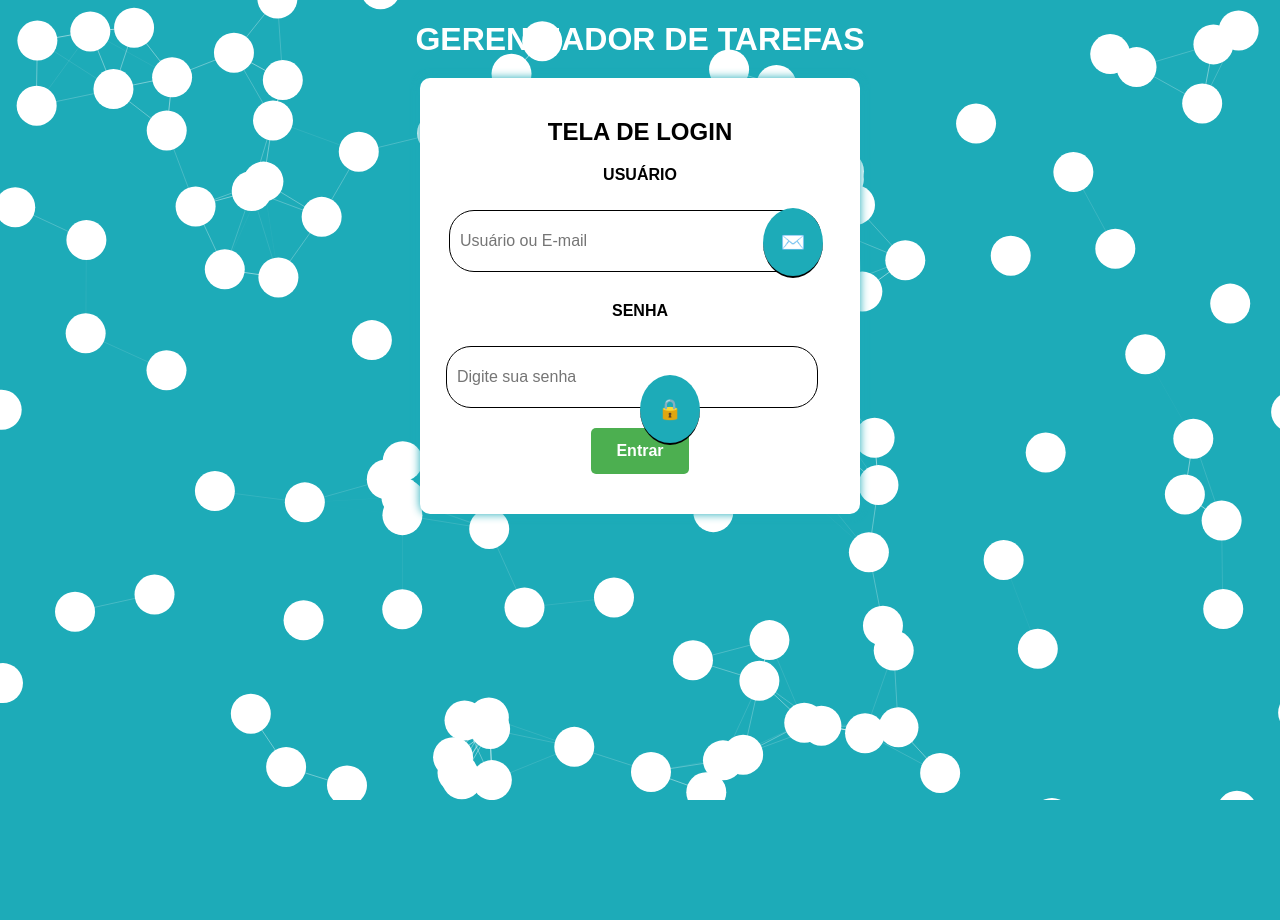
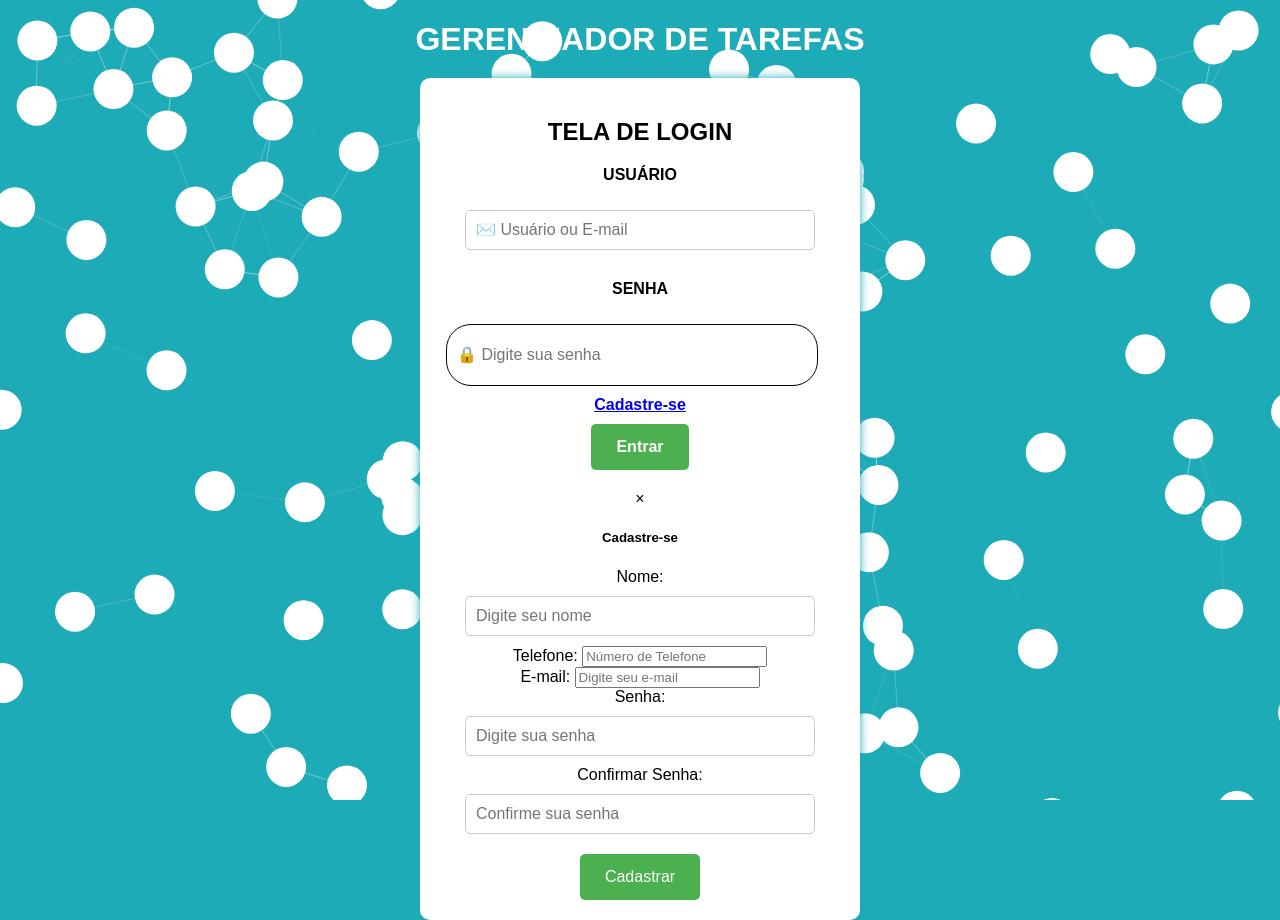
Before and after one commit to 6gusta/GERENCIADOR-DE-TAREFAS, a Flask app: page / in a window 1280 px wide. Before the commit the page ends 800 px from the top, so only its background shows below. Run offline with Flask 3, Linux system fonts and the light colour scheme.

Commit message:
Update login.html

```diff
--- a/templates/login.html
+++ b/templates/login.html
@@ -1,5 +1,9 @@
 <!DOCTYPE html>
 <html lang="en">
+<head>
+    <link rel=" icon"type="image/png" href="{{ url_for('static', filename='imagem/tasks_113292 (1).png') }}">
+
+</head>
 
 <head>
     <meta charset="UTF-8">
@@ -10,41 +14,89 @@
     <link rel="stylesheet" href="{{ url_for('static', filename='styles/estilos.css') }}">
     <script src="/static/JS/login.js"></script>
     <script src="https://cdn.jsdelivr.net/particles.js/2.0.0/particles.min.js"></script>
-    <link rel="shortcut icon" href="{{ url_for('static', filename='favicon.ico') }}" type="image/x-icon">
-
-
-
+    <link rel="stylesheet" href="https://cdnjs.cloudflare.com/ajax/libs/font-awesome/6.0.0/css/all.min.css">
+    <link rel="stylesheet" href="https://fonts.googleapis.com/css2?family=Material+Symbols+Outlined:opsz,wght,FILL,GRAD@20..48,100..700,0..1,-50..200" />
 
 
 
 </head>
-
-<body>
 <h1>GERENCIADOR DE TAREFAS</h1>
 <div id="particles-js"></div>
 <div class="container">
     <form id="login-form">
         <h2>TELA DE LOGIN</h2>
+        <label for="nomes">
+            <p><b>USUÁRIO</b></p>
 
-            <p><b>USUÁRIO</b></p>
+        </label>
+
         <div class="input-container">
-                <input type="text" id="usuario" placeholder="Usuário ou E-mail">
-                <button class="add" id="ad">✉️</button>
-            </div>
-            <p><b>SENHA</b></p>
-            <div class="senha-container">
-                <input type="password" id="senha"placeholder="Digite sua senha">
-                <button class="add" id="ad1">&#128274;</button>
-            </div>
-            <button type="button" id="botao-login"><b>Entrar</b></button>
 
 
+            <input type="text" id="nomes" placeholder="✉️ Usuário ou E-mail" autocomplete="username" required  minlength="8" size="20" >
+
+        </div>
+        <label for="senha">
+            <p><b>SENHA</b></p>
+        </label>
+        <div class="senha-container">
+            <input type="password" id="senha" placeholder="&#128274; Digite sua senha" autocomplete="current-password" required  minlength="8" size="20" >
+
+
+
+        </div>
+        <div><a href="#" id="abrirModalCadastro"><b>Cadastre-se</b></a></div>
+        <button type="button" id="botao-login"><b>Entrar</b></button>
         <p class="response" id="mensagem"></p>
     </form>
-        <div class="response" id="mensagem"></div>
+
+
+    <div id="modalCadastro" class="modal">
+        <div class="modal-conteudo">
+            <span class="fechar">&times;</span>
+            <form id="cadastroForm">
+                <h5><b>Cadastre-se</b></h5>
+                <div>
+                    <label for="nome">Nome:</label>
+                    <input type="text" id="nome" name="nome" placeholder="Digite seu nome" required  required minlength="8" size="5" autocomplete="username">
+                </div>
+                <!-- Campo de entrada para o número de telefone -->
+                <div>
+                    <label for="numero_telefone">Telefone:</label>
+                    <input type="tel" id="telefone" name="celular" placeholder="Número de Telefone" required  required minlength="8" size="20" autocomplete="tel">
+                </div>
+                <!-- Campo de entrada para o endereço de e-mail -->
+                <div>
+                    <div>
+
+                        <label for="email">E-mail:</label>
+                              <input type="email" id="emails" name="email" placeholder="Digite seu e-mail" required minlength="10" size="20" required autocomplete="email" >
+                    </div>
+
+                </div>
+                <!-- Campo de entrada para a senha -->
+                <div>
+                    <label for="senha">Senha:</label>
+                    <input type="password"  name="ppp" placeholder="Digite sua senha" required autocomplete="current-password" required minlength="8" size="20" autocomplete="new-password">
+                </div>
+                <!-- Campo de confirmação de senha -->
+                <div>
+                    <label for="confirmarSenha">Confirmar Senha:</label>
+                    <input type="password" id="confirmarSenha" name="confirmarSenha" placeholder="Confirme sua senha" required minlength="8" size="20" autocomplete="new-password">
+                </div>
+                <!-- Botão de envio do formulário -->
+                <button type="submit">Cadastrar</button>
+            </form>
+
+            <div id="mensagemDivCadastro"></div> <!-- Div para exibir mensagens de cadastro -->
+        </div>
     </div>
 
 
-</body>
+    <!-- Link para abrir o modal de cadastro -->
+
+
+    <!-- Modal de Cadastro -->
+
 
 </html>
```
Lines whose indentation alone changed are shown as unchanged.
